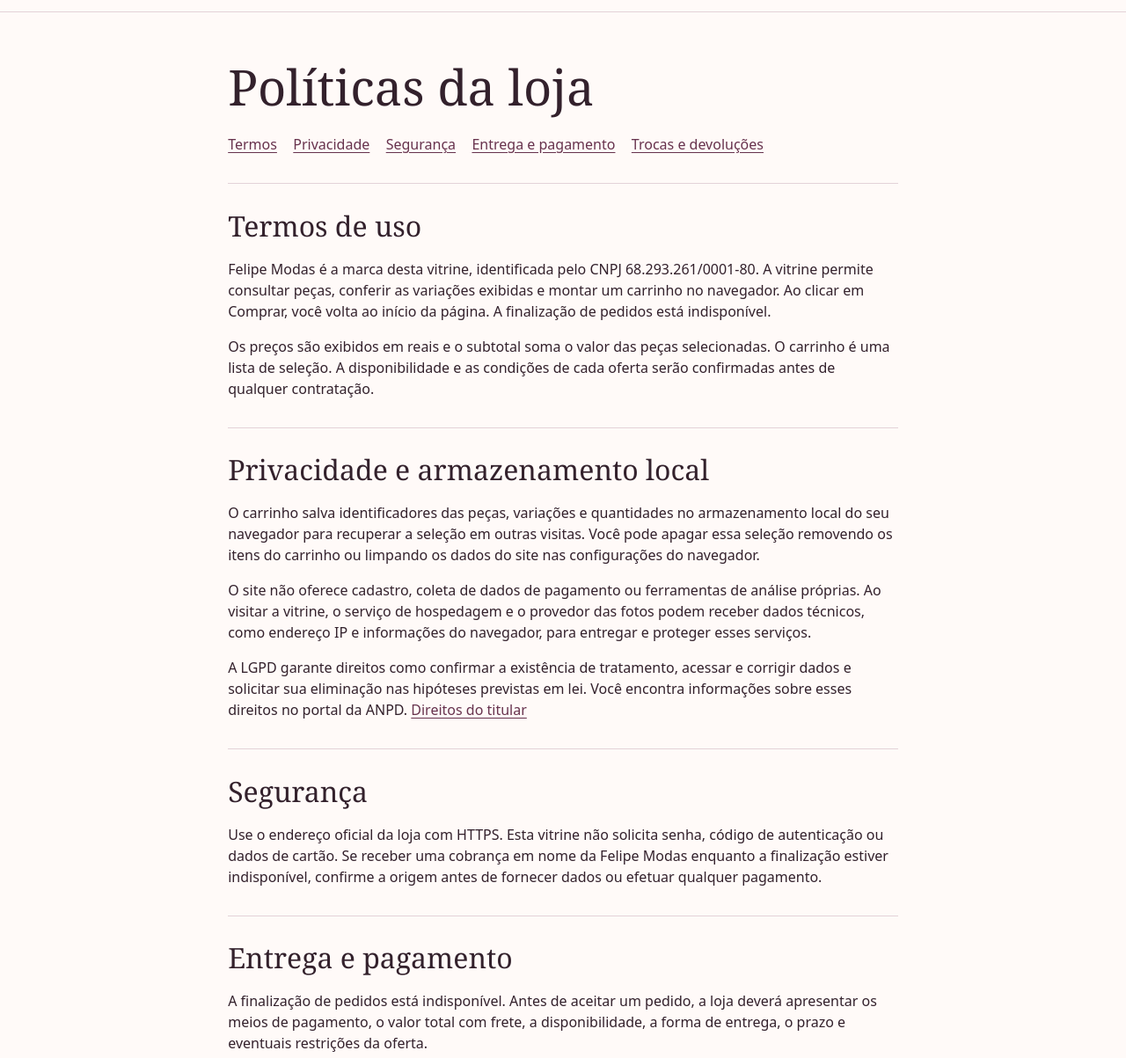
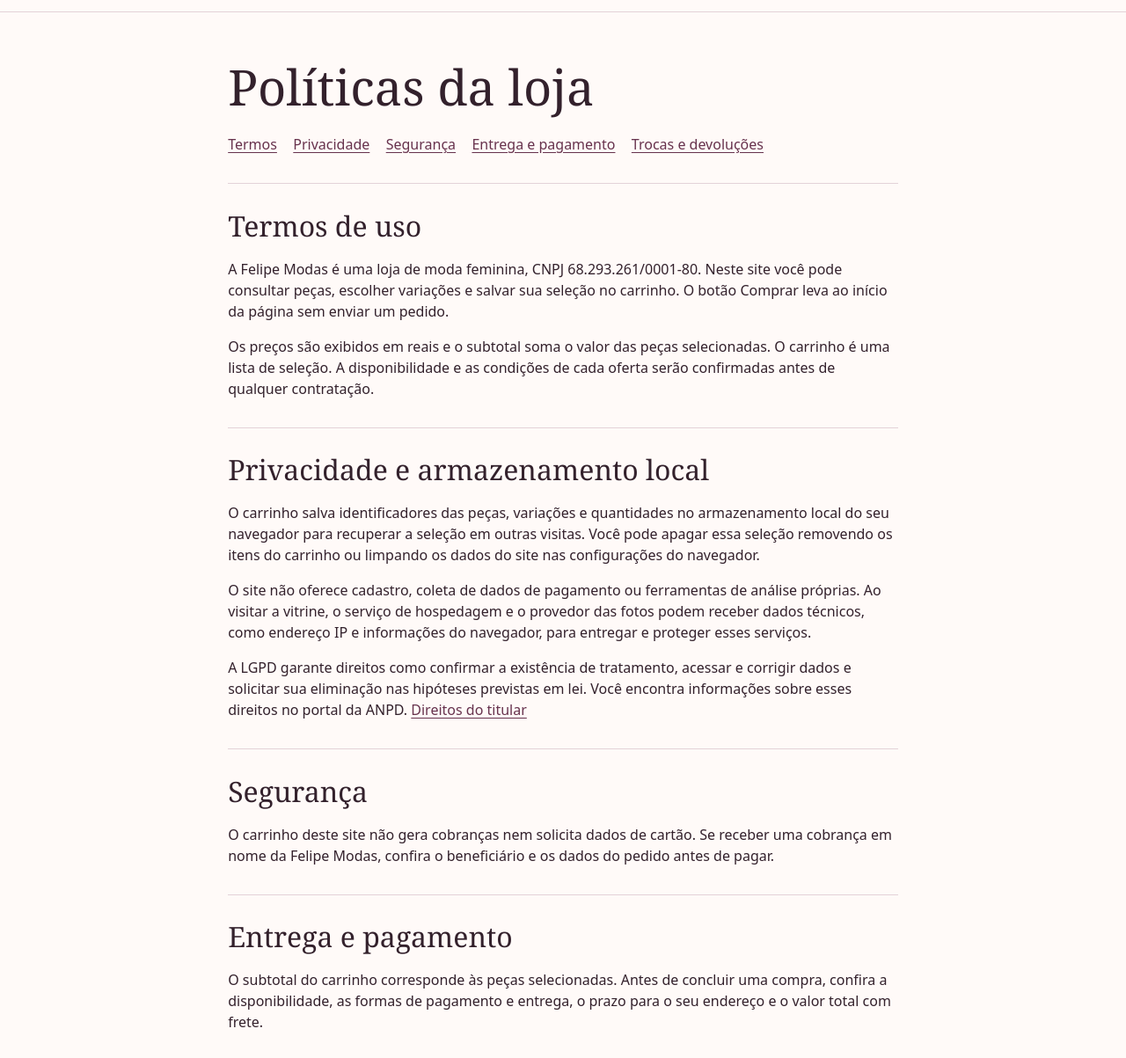
Before and after one commit to silvabk10-rgb/felipemoda, a plain HTML site: page politicas.html in a window 1280 px wide. Shown: the part 60-1263 px from the top of the page at 88% size. Drawn offline with Linux system fonts and the light colour scheme.

Commit message:
Atualiza rodapé e orientações sobre o carrinho da loja

```diff
--- a/politicas.html
+++ b/politicas.html
@@ -22,7 +22,7 @@
     </nav>
     <section id="termos">
       <h2>Termos de uso</h2>
-      <p>Felipe Modas é a marca desta vitrine, identificada pelo CNPJ 68.293.261/0001-80. A vitrine permite consultar peças, conferir as variações exibidas e montar um carrinho no navegador. Ao clicar em Comprar, você volta ao início da página. A finalização de pedidos está indisponível.</p>
+      <p>A Felipe Modas é uma loja de moda feminina, CNPJ 68.293.261/0001-80. Neste site você pode consultar peças, escolher variações e salvar sua seleção no carrinho. O botão Comprar leva ao início da página sem enviar um pedido.</p>
       <p>Os preços são exibidos em reais e o subtotal soma o valor das peças selecionadas. O carrinho é uma lista de seleção. A disponibilidade e as condições de cada oferta serão confirmadas antes de qualquer contratação.</p>
     </section>
     <section id="privacidade">
@@ -33,11 +33,11 @@
     </section>
     <section id="seguranca">
       <h2>Segurança</h2>
-      <p>Use o endereço oficial da loja com HTTPS. Esta vitrine não solicita senha, código de autenticação ou dados de cartão. Se receber uma cobrança em nome da Felipe Modas enquanto a finalização estiver indisponível, confirme a origem antes de fornecer dados ou efetuar qualquer pagamento.</p>
+      <p>O carrinho deste site não gera cobranças nem solicita dados de cartão. Se receber uma cobrança em nome da Felipe Modas, confira o beneficiário e os dados do pedido antes de pagar.</p>
     </section>
     <section id="entrega">
       <h2>Entrega e pagamento</h2>
-      <p>A finalização de pedidos está indisponível. Antes de aceitar um pedido, a loja deverá apresentar os meios de pagamento, o valor total com frete, a disponibilidade, a forma de entrega, o prazo e eventuais restrições da oferta.</p>
+      <p>O subtotal do carrinho corresponde às peças selecionadas. Antes de concluir uma compra, confira a disponibilidade, as formas de pagamento e entrega, o prazo para o seu endereço e o valor total com frete.</p>
     </section>
     <section id="trocas">
       <h2>Trocas, devoluções e arrependimento</h2>
--- a/style.css
+++ b/style.css
@@ -60,7 +60,6 @@ nav button:hover:not([aria-pressed=true]),#more:hover{background:#f5e6ec}
 .store-footer p{margin:.65rem 0 0;color:var(--muted)}
 .store-contact h2{font:600 1rem/1.5 system-ui,sans-serif;margin:0}
 .store-contact p{margin:.25rem 0 0;overflow-wrap:anywhere}
-.store-contact .contact-note{font-size:.875rem}
 .store-footer nav,.policies nav{gap:.6rem 1.15rem}
 .store-footer nav a,.policies a,.policies + footer a{color:var(--wine);text-underline-offset:.2em}
 .policies{max-width:54rem;margin:auto;padding:2rem max(4vw,1rem) 3rem}
```
Also changed, not shown: index.html (+1 -2 lines).
